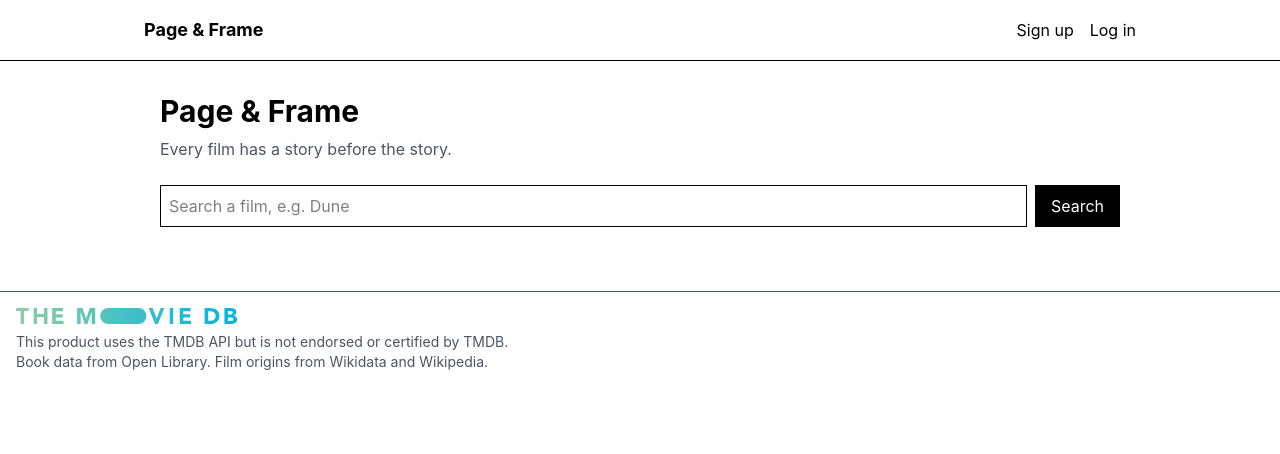
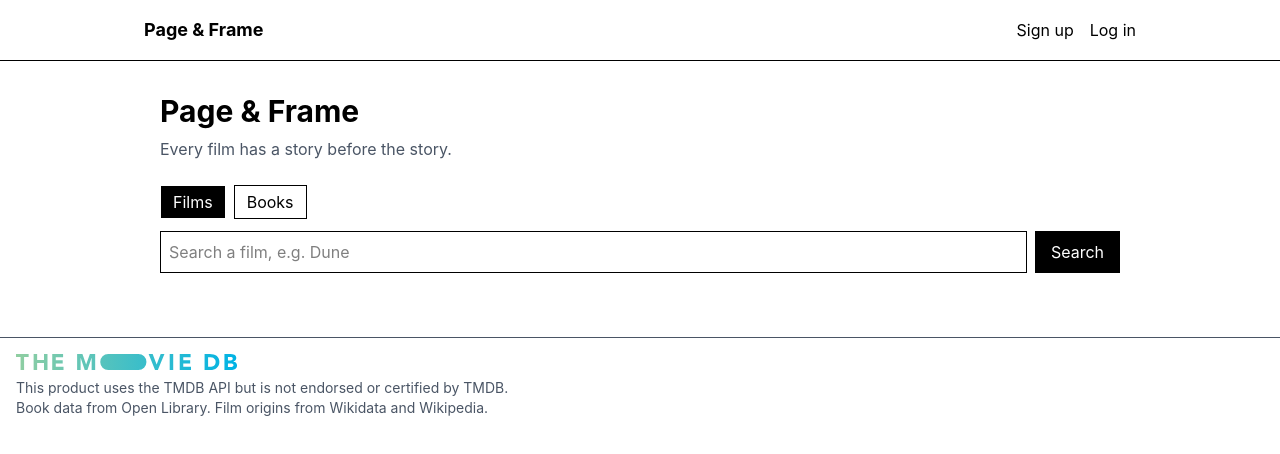
Before and after one commit to SabyJeany/Page-and-Frame, a React app in the folder frontend/: page / in a window 1280 px wide. Shown: the top 454 px of the page. Built offline with nearby package versions, Linux system fonts and the light colour scheme; the HTML template or start-up script is replaced by a standard one.

Commit message:
feat(front): search book with film/books toggle

```diff
--- a/frontend/src/pages/Search.jsx
+++ b/frontend/src/pages/Search.jsx
@@ -1,68 +1,151 @@
 import { useEffect, useState } from 'react';
+// useSearchParams: reads and writes the parameters after the ? in the URL
 import { useSearchParams } from 'react-router-dom';
 import api from '../services/api';
+// The two reusable cards: one for films, one for books
 import FilmCard from '../components/FilmCard';
+import BookCard from '../components/BookCard';
+
+// The two kinds of search: button label, API path, and the field used as React key
+// Written outside the component: it never changes
+const TYPES = {
+  films: { label: 'Films', path: '/films/search', key: 'tmdbId' },
+  books: { label: 'Books', path: '/books/search', key: 'id' },
+};
 
 /**
- * Home page: search a film, results come from GET /api/films/search?q=...
+ * Home page: search films or books.
+ * The text and the type are kept in the URL (?q=dune&type=books),
+ * so a search can be shared, bookmarked, and the Back button works.
+ *
+ * @returns {JSX.Element} The search page with its results
  */
 export default function Search() {
-  // The search text is kept in the URL (?q=dune): the back button and links keep it
+  // searchParams: the URL parameters; setSearchParams: changes them
   const [searchParams, setSearchParams] = useSearchParams();
+
+  // Search text from the URL ('' if there is none)
   const q = searchParams.get('q') || '';
+  // Type from the URL; unknown or missing type: films by default
+  const type = searchParams.get('type') === 'books' ? 'books' : 'films';
 
-  const [text, setText] = useState(q);        // What the user is typing
-  const [films, setFilms] = useState([]);     // Results
+  // What is typed in the input (not searched yet)
+  const [text, setText] = useState(q);
+  // The results returned by the back-end
+  const [results, setResults] = useState([]);
+  // True while the request is running
   const [loading, setLoading] = useState(false);
+  // Error message, if the request fails
   const [error, setError] = useState('');
 
-  // Runs each time "q" changes in the URL
+  // Added: keep the input in sync with the URL (e.g. when using the Back button)
   useEffect(() => {
-    if (!q) return;
+    setText(q);
+  }, [q]);
 
+  // Runs each time the text OR the type changes in the URL
+  useEffect(() => {
+    // Nothing to search: empty the results and stop here
+    if (!q) {
+      setResults([]);
+      return;
+    }
+
+    // Reset before the new search
     setLoading(true);
     setError('');
-    api.get('/films/search', { params: { q } })
-      .then((response) => setFilms(response.data))
+    setResults([]);
+
+    // Call the right route; params adds ?q=... to the URL (encoded automatically)
+    api.get(TYPES[type].path, { params: { q } })
+      .then((response) => setResults(response.data))
       .catch(() => setError('Search failed, please try again.'))
+      // finally: runs in every case, success or error
       .finally(() => setLoading(false));
-  }, [q]);
+  }, [q, type]);
 
+  /**
+   * Starts the search: writes the text and the type into the URL.
+   * The useEffect above then sees the change and calls the API.
+   * @param {Event} e - The submit event
+   */
   function handleSubmit(e) {
+    // Stop the browser from reloading the page
     e.preventDefault();
+    // Remove spaces at the start and end
     const value = text.trim();
-    if (value) setSearchParams({ q: value }); // Changes the URL, which starts the search
+    // Only search if something was typed
+    if (value) setSearchParams({ q: value, type });
+  }
+
+  /**
+   * Switches between films and books: keeps the current text, changes only the type.
+   * @param {'films'|'books'} newType - The type chosen by the user
+   */
+  function changeType(newType) {
+    const value = text.trim();
+    // With text: search it again in the new type; without text: change the type only
+    setSearchParams(value ? { q: value, type: newType } : { type: newType });
   }
 
   return (
+    // <main>: the main content of the page
     <main className="max-w-5xl mx-auto p-8">
+      {/* <h1>: the main title of the page */}
       <h1 className="text-3xl font-bold mb-2">Page & Frame</h1>
+      {/* Slogan */}
       <p className="mb-6 text-gray-600">Every film has a story before the story.</p>
 
+      {/* Films / Books switch */}
+      {/* role="group" + aria-label: screen readers know these buttons go together */}
+      <div className="flex gap-2 mb-3" role="group" aria-label="Search type">
+        {/* Object.entries turns TYPES into a list: [['films', {...}], ['books', {...}]] */}
+        {Object.entries(TYPES).map(([value, { label }]) => (
+          <button
+            key={value}
+            type="button"                      // Not a submit button: it does not send the form
+            onClick={() => changeType(value)}
+            aria-pressed={type === value}      // Tells screen readers which button is active
+            // Active button: black background; template string adds the class only when active
+            className={`border px-3 py-1 ${type === value ? 'bg-black text-white' : ''}`}
+          >
+            {label}
+          </button>
+        ))}
+      </div>
+
+      {/* Search form; role="search" marks it as the search area of the page */}
       <form onSubmit={handleSubmit} role="search" className="flex gap-2 mb-8">
-        <label htmlFor="search" className="sr-only">Search a film</label>
+        {/* sr-only: label hidden on screen but read by screen readers */}
+        <label htmlFor="search" className="sr-only">
+          {type === 'films' ? 'Search a film' : 'Search a book'}
+        </label>
         <input
           id="search"
-          type="search"
-          className="border p-2 flex-1"
-          placeholder="Search a film, e.g. Dune"
+          type="search"                         // Search input: adds a clear button on some browsers
+          className="border p-2 flex-1"         // flex-1: takes all the remaining width
+          placeholder={type === 'films' ? 'Search a film, e.g. Dune' : 'Search a book, e.g. Dune Messiah'}
           value={text}
           onChange={(e) => setText(e.target.value)}
         />
         <button type="submit" className="bg-black text-white px-4">Search</button>
       </form>
 
-      {/* aria-live: screen readers announce the changes */}
+      {/* aria-live: screen readers announce these messages when they change */}
       <div aria-live="polite">
         {loading && <p>Loading...</p>}
         {error && <p className="text-red-600">{error}</p>}
-        {!loading && q && films.length === 0 && !error && <p>No film found for "{q}".</p>}
+        {/* Search done, no error, but no result */}
+        {!loading && q && results.length === 0 && !error && <p>Nothing found for "{q}".</p>}
       </div>
 
+      {/* Results grid: 2 columns on mobile, 3 on tablet, 5 on desktop */}
       <ul className="grid grid-cols-2 sm:grid-cols-3 md:grid-cols-5 gap-6">
-        {films.map((film) => (
-          <li key={film.tmdbId}>
-            <FilmCard film={film} />
+        {results.map((item) => (
+          // Key: tmdbId for films, id for books (taken from TYPES)
+          <li key={item[TYPES[type].key]}>
+            {/* Ternary: film card or book card, depending on the type */}
+            {type === 'films' ? <FilmCard film={item} /> : <BookCard book={item} />}
           </li>
         ))}
       </ul>
```
